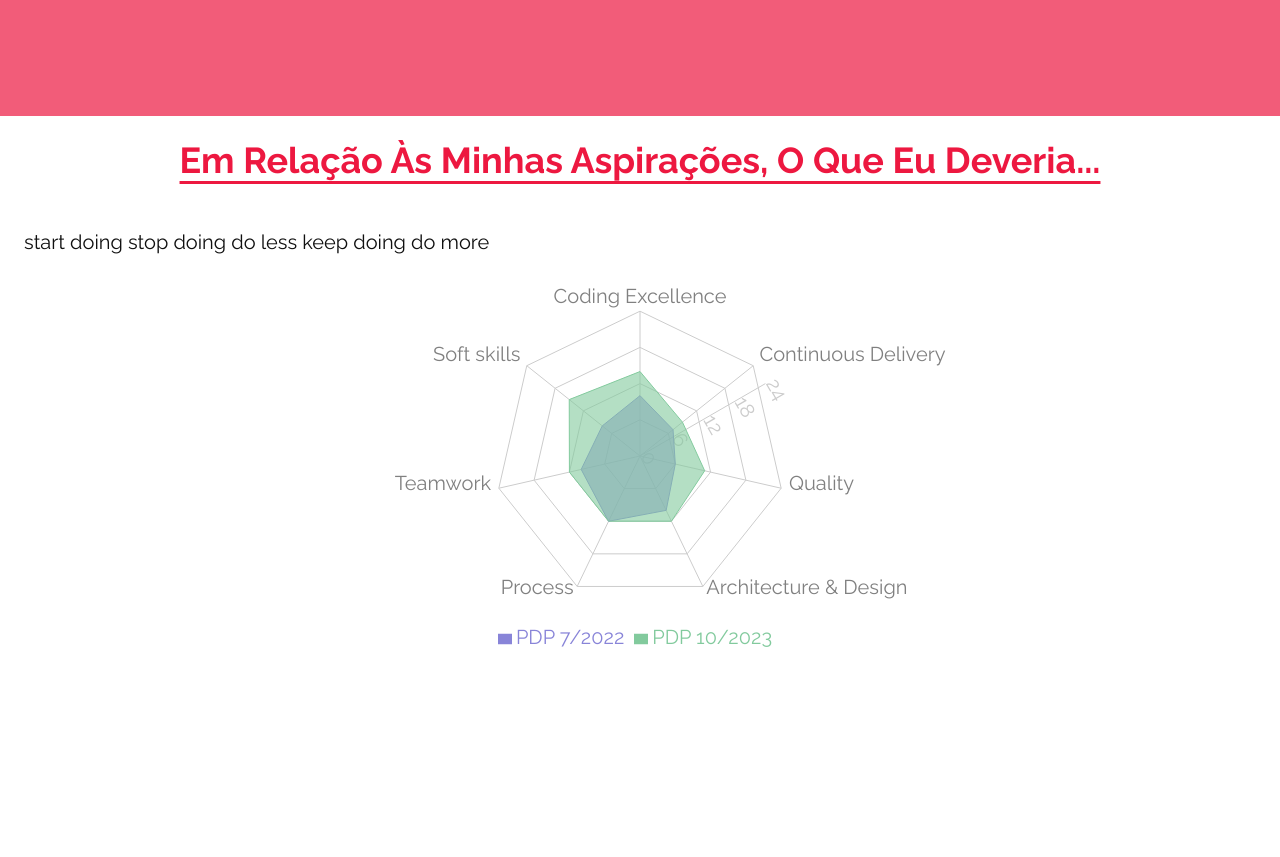
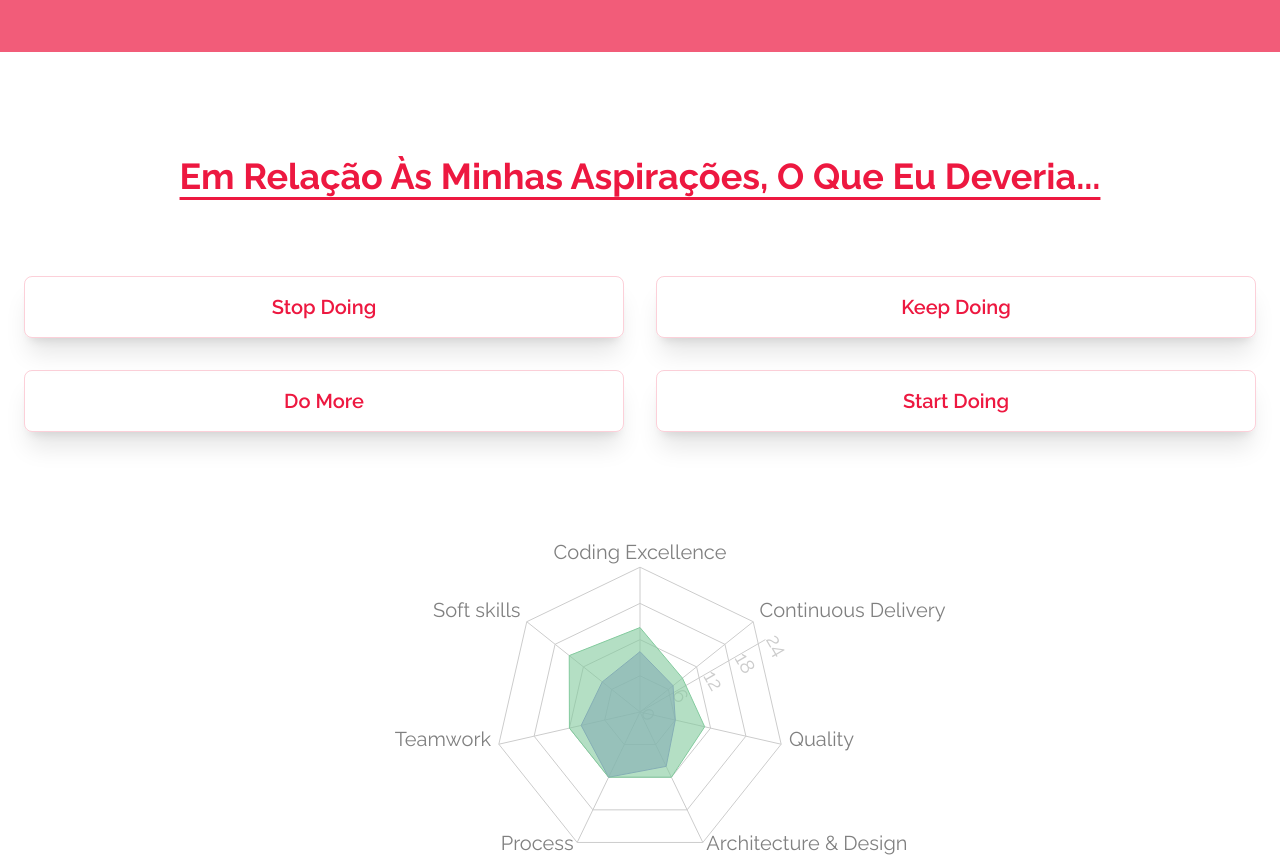
Before and after one commit to ewerton-augusto/ewertonaugusto.com, a Next.js app: page /pdp in a window 1280 px wide. Shown: the part 4851-5708 px from the top of the page. Built offline with nearby package versions, Linux system fonts and the light colour scheme.

Commit message:
adjust sections

```diff
--- a/src/components/pdp/sections/SectionJorney.tsx
+++ b/src/components/pdp/sections/SectionJorney.tsx
@@ -9,15 +9,6 @@ export const SectionJorney: React.FC = () => {
       <div className='w-full mx-auto max-w-[1440px] py-20'>
         <Title color='white'>My Jorney</Title>
         <Timeline />
-        <SubTitle>Retro</SubTitle>
-        {/* start doing
-    stop doing
-    do less
-    keep doing
-    do more */}
-        <SubTitle>PDI</SubTitle>
-        {/* mostrar a anterior e oq alcancei
-    mostrar atual e plano smart */}
         <img src="/pdp/goal.png" alt="nps" className='w-full max-w-[250px] mx-auto mt-12' />
       </div>
     </section>
--- a/src/components/pdp/sections/SectionOutsideWork.tsx
+++ b/src/components/pdp/sections/SectionOutsideWork.tsx
@@ -1,10 +1,12 @@
 import React from 'react';
 import Title from '../Title';
-import SubTitle from '../SubTitle';
 
 export const SectionOutsideWork: React.FC = () => {
-  {/*
-          mostrar que sigo me capacitando, eventos, palestras, treinamentos
+  return (
+    <section className='w-full max-sm:p-4 p-6 min-h-screen flex items-center justify-center bg-red bg-opacity-70 text-white'>
+      <div className='w-full mx-auto max-w-[1440px]'>
+        <Title color='white'>Outside of work</Title>
+        mostrar que sigo me capacitando, eventos, palestras, treinamentos
             - KZ Website
             - Compartilhando eventos externos como frontin sampa e atendendo ao evento 2022 / 2023
             - Figma Designs
@@ -13,20 +15,6 @@ export const SectionOutsideWork: React.FC = () => {
             - Site pessoal (NextJS)
             - Mentorado - Aline Ribeiro
             - Mentor - Victor Kurauchi
-          */}
-  return (
-    <section className='w-full max-sm:p-4 p-6 min-h-screen flex items-center justify-center bg-red bg-opacity-70 text-white'>
-      <div className='w-full mx-auto max-w-[1440px]'>
-        <Title color='white'>Outside of work</Title>
-
-        <div>
-          <SubTitle>Eventos</SubTitle>
-        </div>
-
-        <div>
-          <SubTitle>Figma Design</SubTitle>
-
-        </div>
       </div>
     </section>
   )
--- a/src/components/pdp/sections/SectionRetro.tsx
+++ b/src/components/pdp/sections/SectionRetro.tsx
@@ -10,13 +10,34 @@ const RadarChartProgress = dynamic(
 
 export const SectionRetro: React.FC = () => {
   return (
-    <Section>
+    <Section className='my-20'>
       <Title>Em relação às minhas aspirações, o que eu deveria...</Title>
-      start doing
-      stop doing
-      do less
-      keep doing
-      do more
+      <div className='grid max-lg:grid-cols-1 max-lg:grid-rows-4 grid-cols-2 grid-rows-2 w-full mx-auto text-center gap-8 my-20'>
+        <div className='border-[1px] border-red border-opacity-20 rounded-lg shadow-xl'>
+          <h2 className='text-red font-semibold capitalize my-4'>stop doing</h2>
+          <ul>
+            <li></li>
+          </ul>
+        </div>
+        <div className='border-[1px] border-red border-opacity-20 rounded-lg shadow-xl'>
+          <h2 className='text-red font-semibold capitalize my-4'>keep doing</h2>
+          <ul>
+            <li></li>
+          </ul>
+        </div>
+        <div className='border-[1px] border-red border-opacity-20 rounded-lg shadow-xl'>
+          <h2 className='text-red font-semibold capitalize my-4'>do more</h2>
+          <ul>
+            <li></li>
+          </ul>
+        </div>
+        <div className='border-[1px] border-red border-opacity-20 rounded-lg shadow-xl'>
+          <h2 className='text-red font-semibold capitalize my-4'>start doing</h2>
+          <ul>
+            <li></li>
+          </ul>
+        </div>
+      </div>
       <RadarChartProgress />
     </Section>
   )
```
